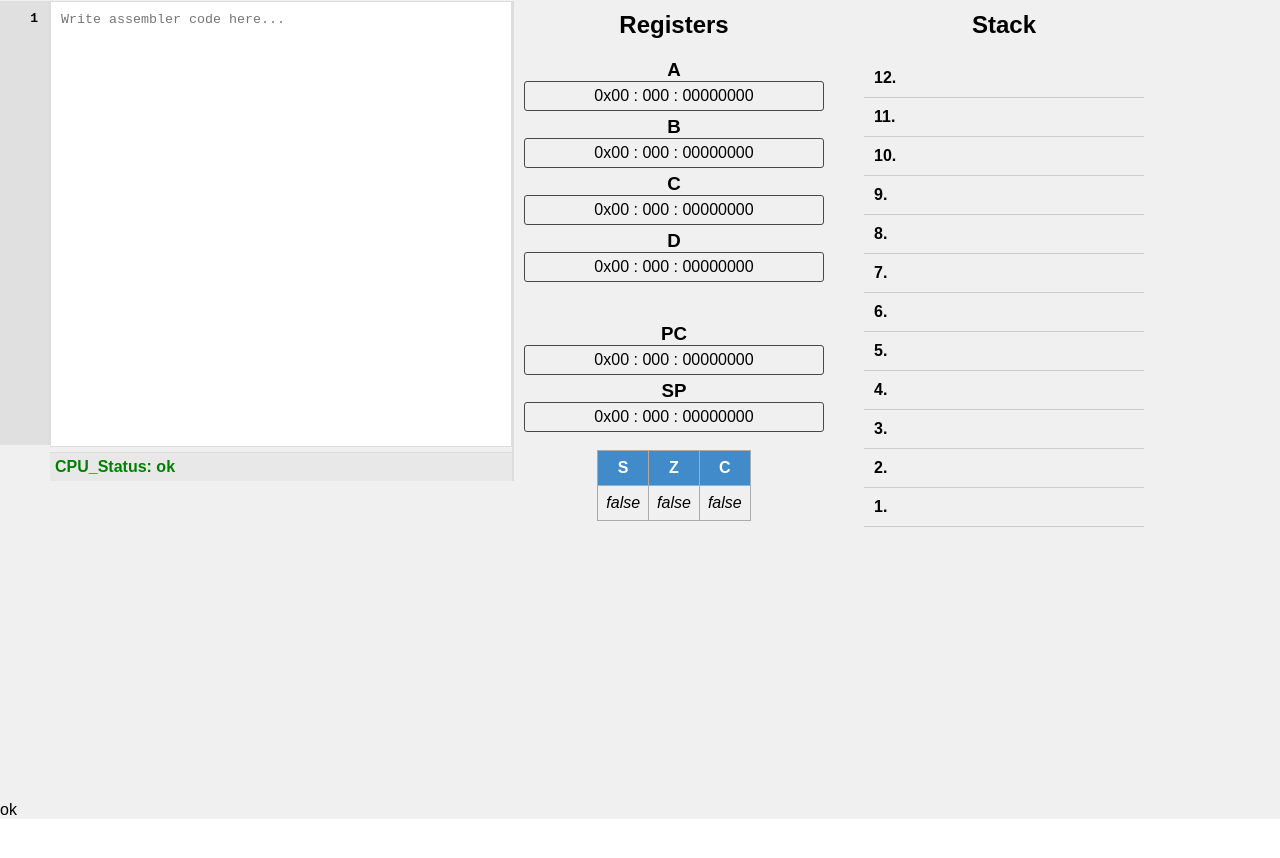
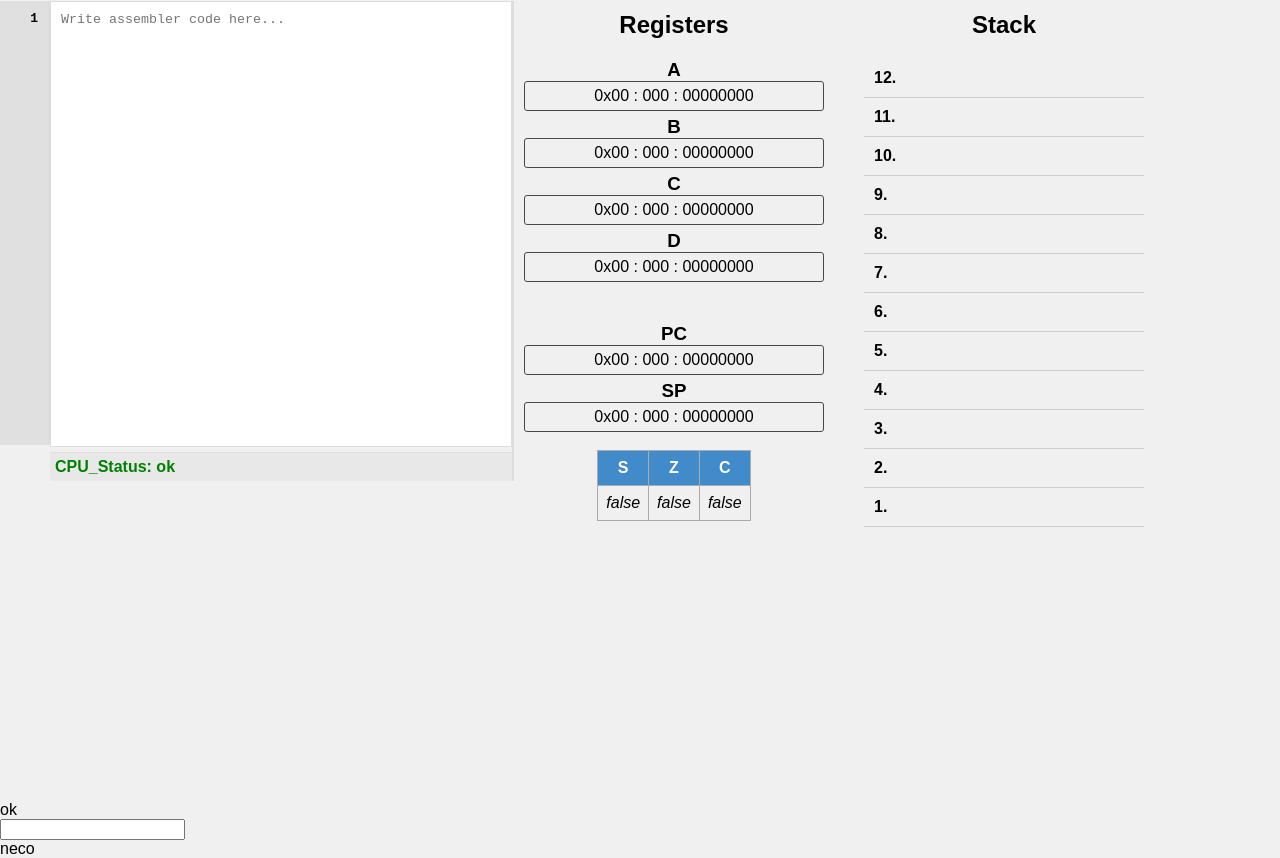
Before and after one commit to DanTabarka/AssemblerSimulator, a React (Create React App) app: page / in a window 1280 px wide. Shown: the part 102-960 px from the top of the page. Before the commit the page ends 921 px from the top, so only its background shows below. Built offline with nearby package versions, Linux system fonts and the light colour scheme.

Commit message:
filtering comments

```diff
--- a/src/App.js
+++ b/src/App.js
@@ -294,7 +294,14 @@ function App() {
       setProgramCounter(prevLine => prevLine + 1);
       return;
     }
-    const [instruction, ...args] = currentLine.split(' ');
+    let [instruction, ...args] = currentLine.split(' ');
+
+    args = args.filter(arg => arg !== ''); // filter empty spaces
+
+    const commentIndex = args.indexOf('//'); // filter comments
+    if (commentIndex !== -1) {
+      args = args.slice(0, commentIndex);
+    }
 
     const func = instructionSet[instruction.toLowerCase()];
 
@@ -346,6 +353,8 @@ function App() {
         <Stack stackPointer={stackPointer} stackValues={stackValues}/>
       </div>
       <p>{cpuStatus}</p>
+      <input></input>
+      <p>neco</p>
     </div>
   );
 }
```
